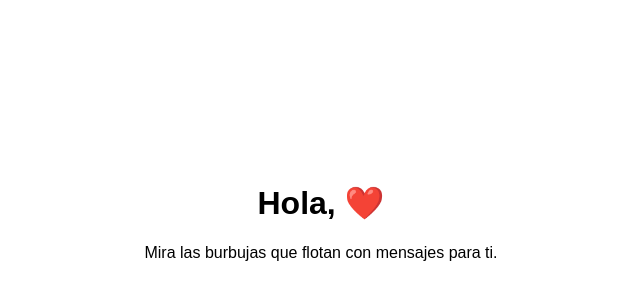
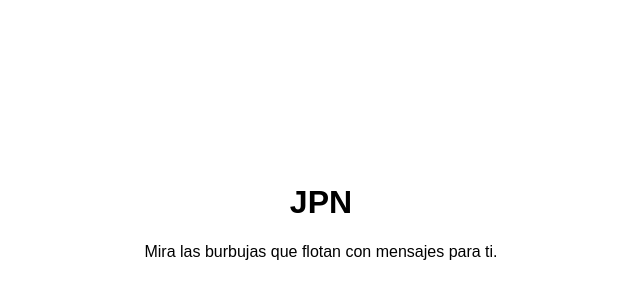
Before and after one commit to emimezaa2/jpnpw, a website: page public/index.html in a window 1280 px wide. Shown: the part 180-480 px from the top of the page, without its empty margins (319-959 px from the left). Drawn offline with Linux system fonts and the light colour scheme; no server answers.

Commit message:
Describe aquí los cambios

```diff
--- a/public/index.html
+++ b/public/index.html
@@ -8,7 +8,7 @@
 <body>
     <div id="bubble-container"></div>
     <div class="card">
-        <h1>Hola,  ❤️</h1>
+        <h1>JPN</h1>
         <p>Mira las burbujas que flotan con mensajes para ti.</p>
     </div>
     <script src="script.js"></script>
```
